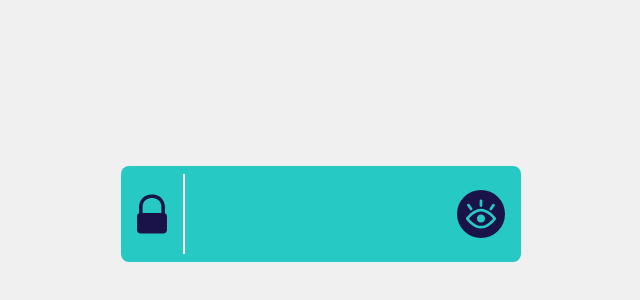
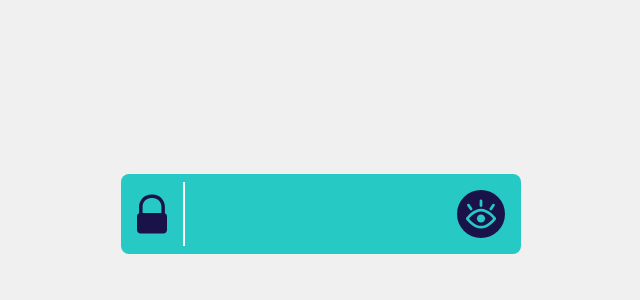
Before and after one commit to VincentLeV/2024-advent-front-end, a plain HTML site: page DAY-01/index.html in a window 1280 px wide. Shown: the part 186-486 px from the top of the page, without its empty margins (319-959 px from the left). Drawn offline with Linux system fonts and the light colour scheme.

Commit message:
Fix day 1 style

```diff
--- a/DAY-01/styles.css
+++ b/DAY-01/styles.css
@@ -11,11 +11,8 @@
   height: 100%;
 }
 
+body,
 main {
-  height: 12vh;
-}
-
-body {
   background-color: var(--background);
   display: flex;
   justify-content: center;
@@ -29,6 +26,7 @@ body {
   border-radius: 8px;
   padding: 0.5rem 1rem;
   align-items: stretch;
+  height: 5rem;
 }
 
 input {
```
